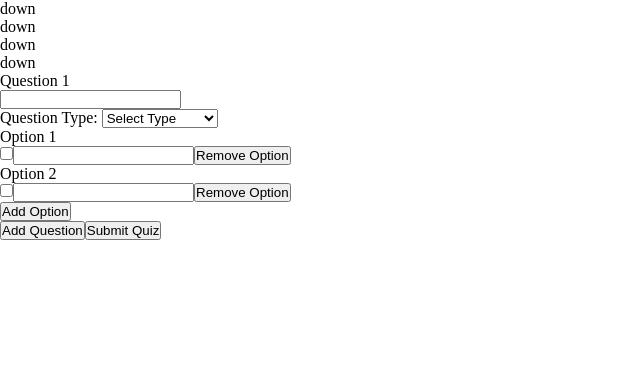
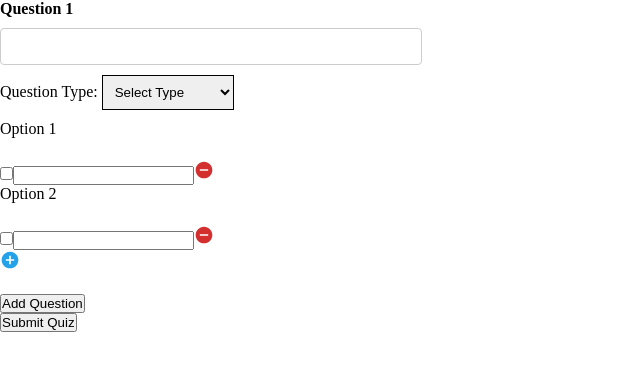
Before and after one commit to MuhammadAbdullahDogar/hg, a Next.js app: page /company/job/quiz/PostQuiz in a window 1280 px wide. Shown: the top 370 px of the page, without its empty margins (0-640 px from the left). Built offline with nearby package versions, Linux system fonts and the light colour scheme.

Commit message:
postquiz

```diff
--- a/pages/company/job/quiz/PostQuiz.jsx
+++ b/pages/company/job/quiz/PostQuiz.jsx
@@ -1,6 +1,9 @@
 import React, { useState } from 'react'
 import axios from 'axios';
 import Router, { useRouter } from 'next/router';
+import AddIcon from '@mui/icons-material/AddCircleOutlined';
+import RemoveIcon from '@mui/icons-material/RemoveCircleOutlined';
+
 
 const PostQuiz = () => {
 
@@ -68,7 +71,7 @@ const PostQuiz = () => {
         event.preventDefault();
 
         console.log(jobId);
-        const res = await axios.post(`/api/company/job/postQuiz`, { _id: jobId, quiz:questions }, { headers: { 'Content-Type': 'application/json' } });
+        const res = await axios.post(`/api/company/job/postQuiz`, { _id: jobId, quiz: questions }, { headers: { 'Content-Type': 'application/json' } });
         if (res.status === 200)
             Router.push('/company/job');
         console.log('Questions:', questions);
@@ -78,47 +81,54 @@ const PostQuiz = () => {
 
     return (
         <>
-            <div>down</div>
-            <div>down</div>
-            <div>down</div>
-            <div>down</div>
-            <form onSubmit={handleSubmit}>
+            <form onSubmit={handleSubmit} className="quiz-form">
                 {questions.map((question, questionIndex) => (
-                    <div key={questionIndex}>
-                        <div>Question {questionIndex + 1}</div>
+                    <div key={questionIndex} className="question-container">
+                        <div className="question-heading">Question {questionIndex + 1}</div>
                         <input
                             label="Question"
                             name={`question${questionIndex}`}
                             value={question.question}
                             onChange={(event) => handleChangeQuestion(event, questionIndex)}
+                            className="question-input"
                         />
 
-                        <div>
+                        <div className="question-type">
                             <label>Question Type: </label>
-                            <select value={question.type} onChange={(event) => handleChangeType(event, questionIndex)}>
+                            <select
+                                value={question.type}
+                                onChange={(event) => handleChangeType(event, questionIndex)}
+                                className="type-select"
+                            >
                                 <option value="" disabled>Select Type</option>
                                 <option value="single">Single Correct</option>
-                                <option value="multiple" >Multiple Correct</option>
+                                <option value="multiple">Multiple Correct</option>
                             </select>
                         </div>
 
                         {question.options.map((option, optionIndex) => (
-                            <div key={optionIndex}>
-                                <div>Option {optionIndex + 1}</div>
+                            <div key={optionIndex} className="option-container">
+                                <div className="option-heading">Option {optionIndex + 1}</div>
 
-                                {question.type === 'single' ? (
+                                {question.type === "single" ? (
                                     <input
                                         type="radio"
                                         name={`correctOption${questionIndex}`}
                                         checked={option.isCorrect}
-                                        onChange={(event) => handleChangeCorrectOption(event, questionIndex, optionIndex)}
+                                        onChange={(event) =>
+                                            handleChangeCorrectOption(event, questionIndex, optionIndex)
+                                        }
+                                        className="radio-input"
                                     />
                                 ) : (
                                     <input
                                         type="checkbox"
                                         name={`correctOption${questionIndex}`}
                                         checked={option.isCorrect}
-                                        onChange={(event) => handleChangeCorrectOption(event, questionIndex, optionIndex)}
+                                        onChange={(event) =>
+                                            handleChangeCorrectOption(event, questionIndex, optionIndex)
+                                        }
+                                        className="checkbox-input"
                                     />
                                 )}
 
@@ -126,31 +136,53 @@ const PostQuiz = () => {
                                     label="Option"
                                     name={`option${optionIndex}`}
                                     value={option.option}
-                                    onChange={(event) => handleChangeOption(event, questionIndex, optionIndex)}
+                                    onChange={(event) =>
+                                        handleChangeOption(event, questionIndex, optionIndex)
+                                    }
+                                    className="option-input"
                                 />
-
-                                <button type="button" onClick={() => removeOptionFields(questionIndex, optionIndex)}>
+                                <RemoveIcon fontSize="small" color="error" className="remove-option-button" onClick={() => removeOptionFields(questionIndex, optionIndex)} />
+                                {/* <button
+                                    type="button"
+                                    onClick={() => removeOptionFields(questionIndex, optionIndex)}
+                                    className="remove-option-button"
+                                >
                                     Remove Option
-                                </button>
+                                </button> */}
                             </div>
                         ))}
-                        <button type="button" onClick={() => addOptionFields(questionIndex)}>
+                        <AddIcon fontSize='small' color='secondary' className="add-option-button"
+                            onClick={() => addOptionFields(questionIndex)} />
+                        {/* <button
+                            type="button"
+                            onClick={() => addOptionFields(questionIndex)}
+                            className="add-option-button"
+                        >
                             Add Option
-                        </button>
+                        </button> */}
                         {questions.length !== 1 && (
-                            <button type="button" onClick={() => removeQuestionFields(questionIndex)}>
+                            <button
+                                type="button"
+                                onClick={() => removeQuestionFields(questionIndex)}
+                                className="remove-question-button"
+                            >
                                 Remove Question
                             </button>
                         )}
                     </div>
                 ))}
-                <button type="button" onClick={() => addQuestionFields()}>
+                <button
+                    type="button"
+                    onClick={() => addQuestionFields()}
+                    className="add-question-button"
+                >
                     Add Question
                 </button>
-                <button type="submit">Submit Quiz</button>
+                <button type="submit" className="submit-button">Submit Quiz</button>
             </form>
         </>
     );
+
 }
 
 
--- a/styles/globals.css
+++ b/styles/globals.css
@@ -334,3 +334,41 @@ input:checked + .slider:before {
 .slider.round:before {
   border-radius: 50%;
 }
+
+.quiz-form {
+  display: flex;
+  flex-direction: column;
+  align-items: flex-start;
+  margin-bottom: 20px;
+}
+
+.question-container {
+  margin-bottom: 20px;
+}
+
+.question-heading {
+  font-weight: bold;
+  font-size: 16px;
+  margin-bottom: 10px;
+}
+
+.question-input {
+  margin-bottom: 10px;
+  width: 400px;
+  padding: 10px;
+  border: 1px solid #ccc;
+  border-radius: 4px;
+}
+
+.question-type {
+  margin-bottom: 10px;
+}
+
+.type-select {
+  padding: 8px;
+  border: 1px solid
+}
+
+.remove-option-button{
+  padding-top: 22px;
+}
```
